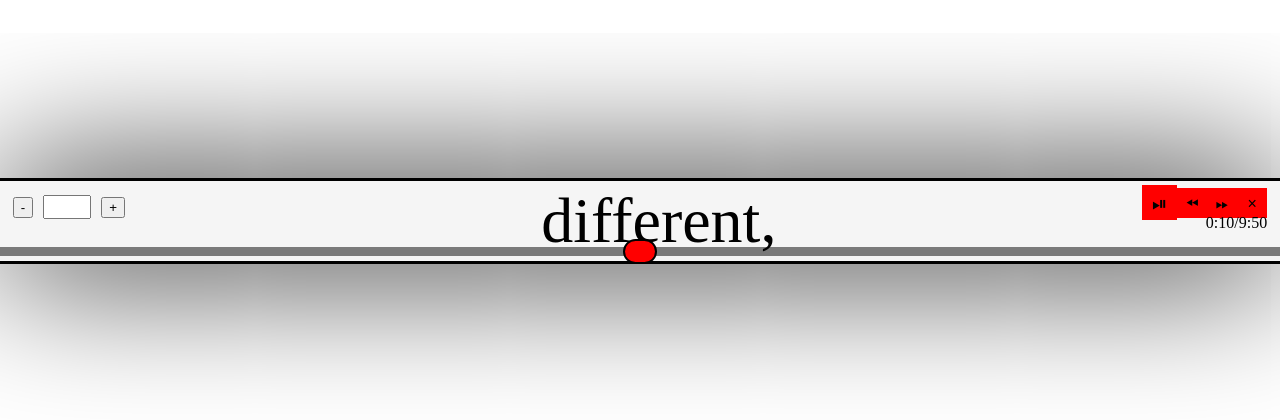
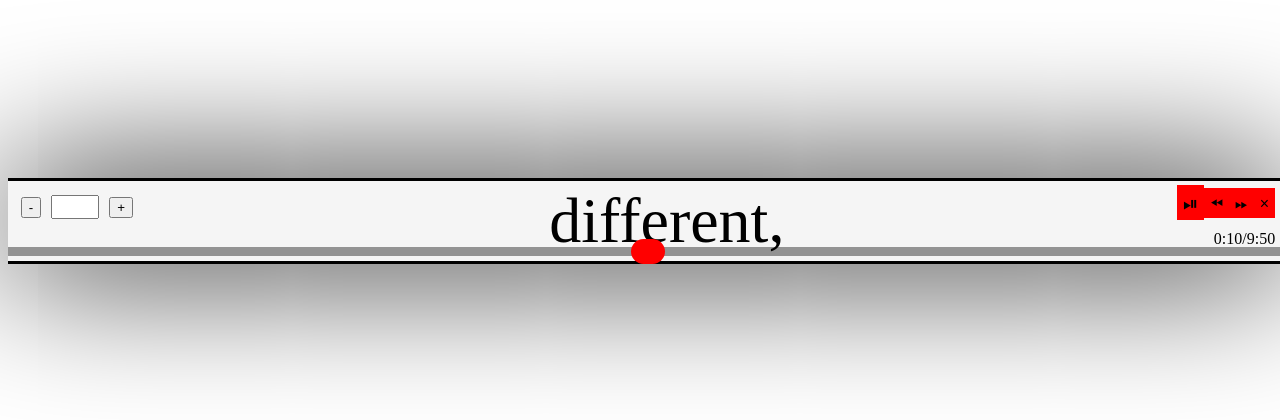
Before and after one commit to JakeTrock/newSprint, a plain HTML site: page ns_css_test.htm in a window 1280 px wide. Shown: the part 222-642 px from the top of the page. Drawn offline with Linux system fonts and the light colour scheme.

Commit message:
css finalized

```diff
--- a/css/ns.css
+++ b/css/ns.css
@@ -1,16 +1,16 @@
 /* outer div */
 .nsp_out {
-  position: absolute;
+  all: revert;
+  position: fixed;
   top: 50%;
-  left: 0px;
-  box-shadow: 0 0 150px 0px #000;
+  box-shadow: 0 0 150px 0 #000;
   height: 10%;
   width: 100%;
   background: #f5f5f5;
   font-size: 70px;
   font-size: 4em;
   text-align: center;
-  line-height: 100px;
+  line-height: 10%;
   flex-direction: row;
   justify-content: center;
   align-items: center;
@@ -53,8 +53,8 @@
   background: red;
   color: black;
   border: none;
-  height: 35px;
-  width: 35px;
+  max-height: 35px;
+  max-width: 35px;
   line-height: 35px;
   font-size: 15px;
   font-size: 0.3em;
@@ -65,15 +65,15 @@
   background: red;
   color: black;
   border: none;
-  height: 30px;
-  width: 30px;
+  max-height: 30px;
+  max-width: 30px;
   line-height: 30px;
   font-size: 10px;
   font-size: 0.25em;
 }
 
 /*left border*/
-.nsp_bl{
+.nsp_bl {
   border-left: 1px solid black;
 }
 
@@ -84,7 +84,7 @@
   flex-direction: row;
   display: flex;
   align-items: center;
-  top: 50%;
+  bottom: 25%;
   font-size: 10px;
   font-size: 0.25em;
   height: 5%;
@@ -113,7 +113,7 @@ input[type=range].nsp_sli {
 }
 
 input[type=range].nsp_sli::-webkit-slider-runnable-track {
-  background: rgba(0, 0, 0, .5);
+  background: rgba(0, 0, 0, 0.4);
   border: 0;
   width: 100%;
   height: 9px;
@@ -125,14 +125,14 @@ input[type=range].nsp_sli::-webkit-slider-thumb {
   width: 34px;
   height: 25px;
   background: red;
-  border: 2.9px solid black;
+  border: none;
   border-radius: 28px;
   cursor: pointer;
   -webkit-appearance: none;
 }
 
 input[type=range].nsp_sli::-moz-range-track {
-  background: black;
+  background: rgba(0, 0, 0, 0.4);
   border: 0;
   width: 100%;
   height: 9px;
@@ -143,7 +143,7 @@ input[type=range].nsp_sli::-moz-range-thumb {
   width: 34px;
   height: 25px;
   background: red;
-  border: 2.9px solid black;
+  border: none;
   border-radius: 28px;
   cursor: pointer;
 }
@@ -162,7 +162,7 @@ input[type=range].nsp_sli::-ms-thumb {
   width: 34px;
   height: 25px;
   background: red;
-  border: 2.9px solid black;
+  border: none;
   border-radius: 28px;
   cursor: pointer;
   margin-top: 0px;
```
Also changed, not shown: css/ns_prod.css (+1 -1 lines).
